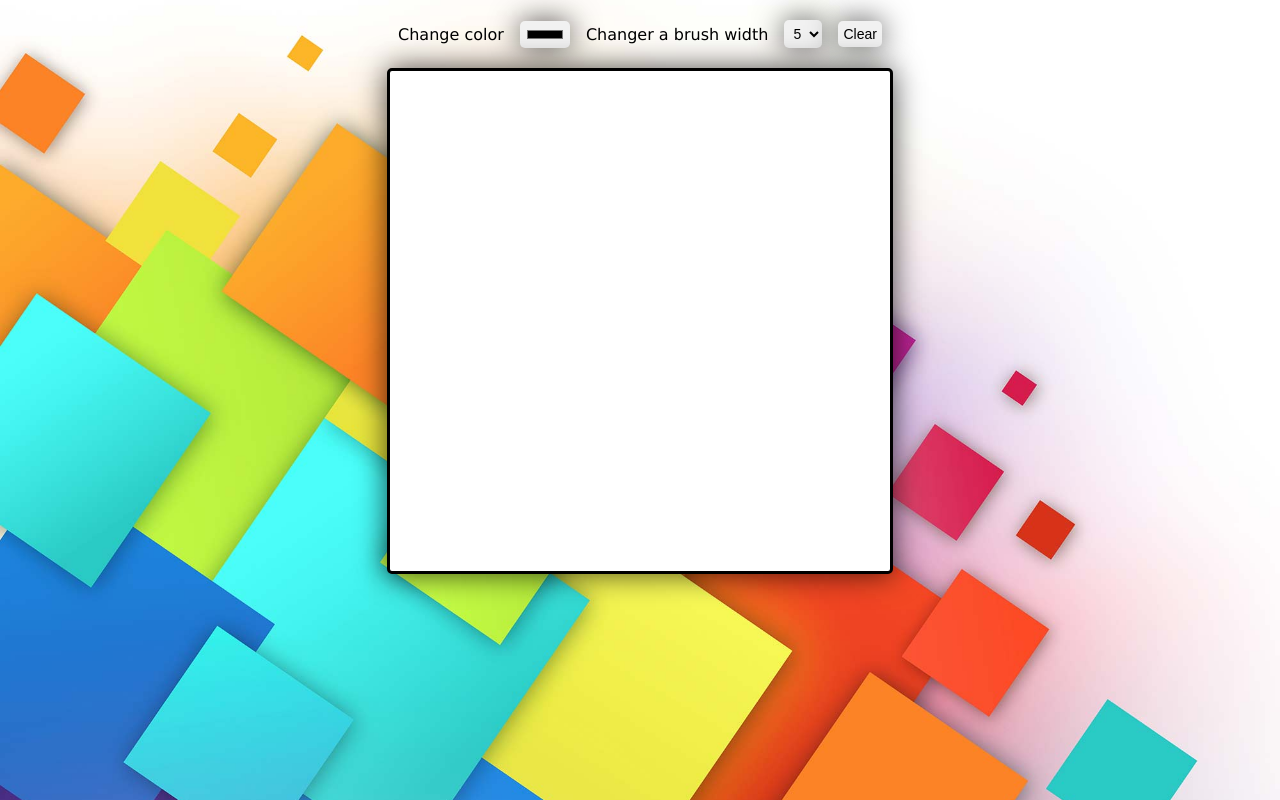
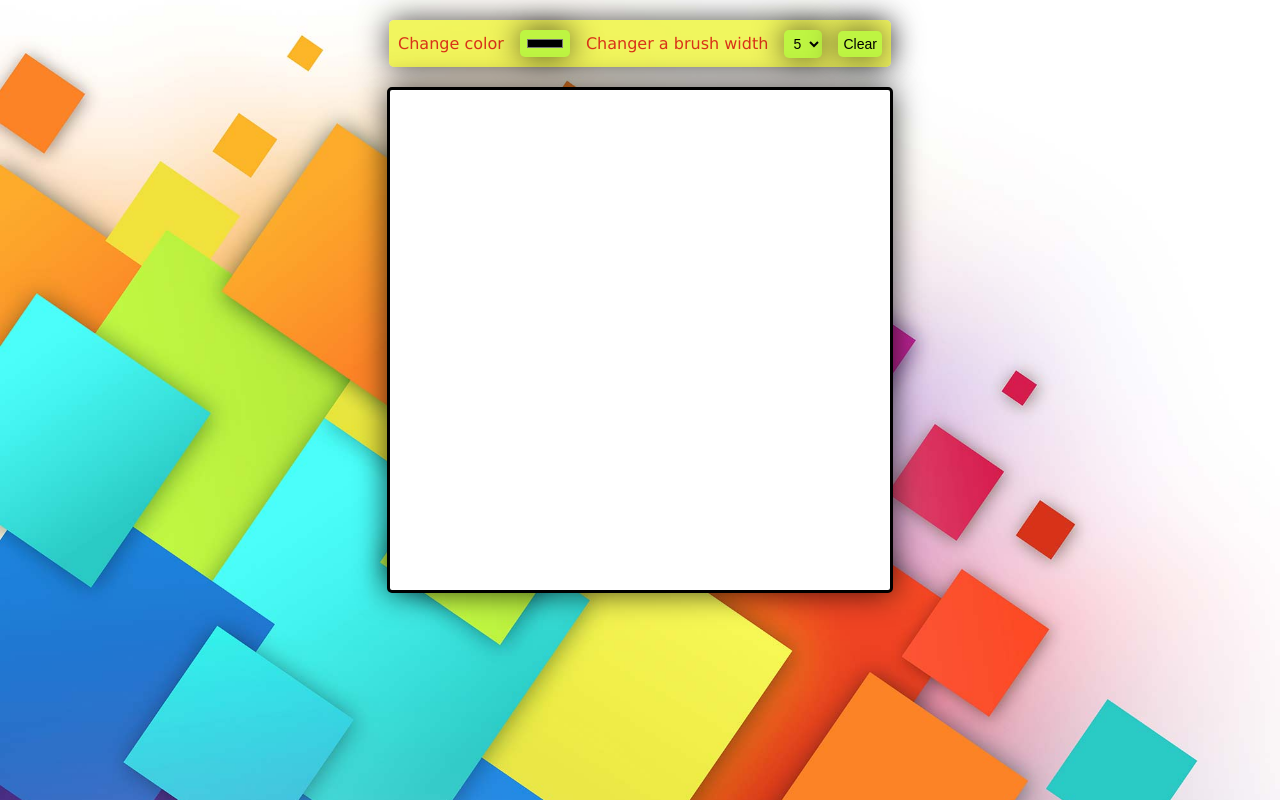
Before and after one commit to MykolajKrusser/paint-app, a plain HTML site: page index.html in a window 1280 px wide. Drawn offline with Linux system fonts and the light colour scheme.

Commit message:
Add files via upload

```diff
--- a/style.css
+++ b/style.css
@@ -1,6 +1,7 @@
 /*
 main settings of tags html, body and section
  */
+
 html, body{
     margin: 0;
     padding: 0;
@@ -117,6 +118,14 @@ its magic changes the position of the rectangle in 1.8 seconds, changing "transf
 preLoader styles end
  */
 
+.panel{
+    height: 45px;
+    background-color: rgba(235, 242, 29, 0.7);
+    border: 1px solid transparent;
+    border-radius: 5px;
+    box-shadow: 0 0 30px rgba(0,0,0,0.7);
+}
+
 #test{
     width: 500px;
     height: 500px;
@@ -127,6 +136,7 @@ preLoader styles end
 }
 
 .flexRow{
+    color: #D83218;
     width: 500px;
     display: flex;
     flex-direction: row;
@@ -145,7 +155,7 @@ preLoader styles end
 
 .btn{
     outline: none;
-    background-color: #f1f1f1;
+    background-color: rgb(190, 245, 66);
     color: black;
     font-size: 14px;
     padding: 5px 5px;
@@ -158,7 +168,7 @@ preLoader styles end
 }
 
 .btn:hover {
-    background-color: black;
+    background-color: rgb(60, 233, 227);
     color: white;
     transition: all 0.5s ease;
 }
```
